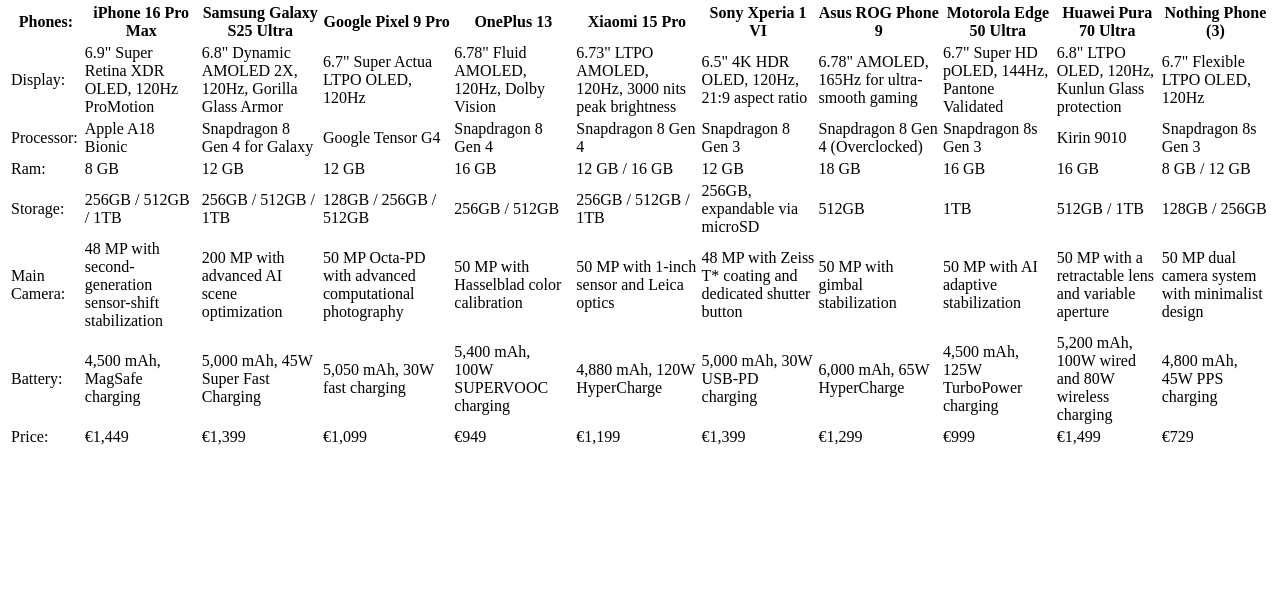
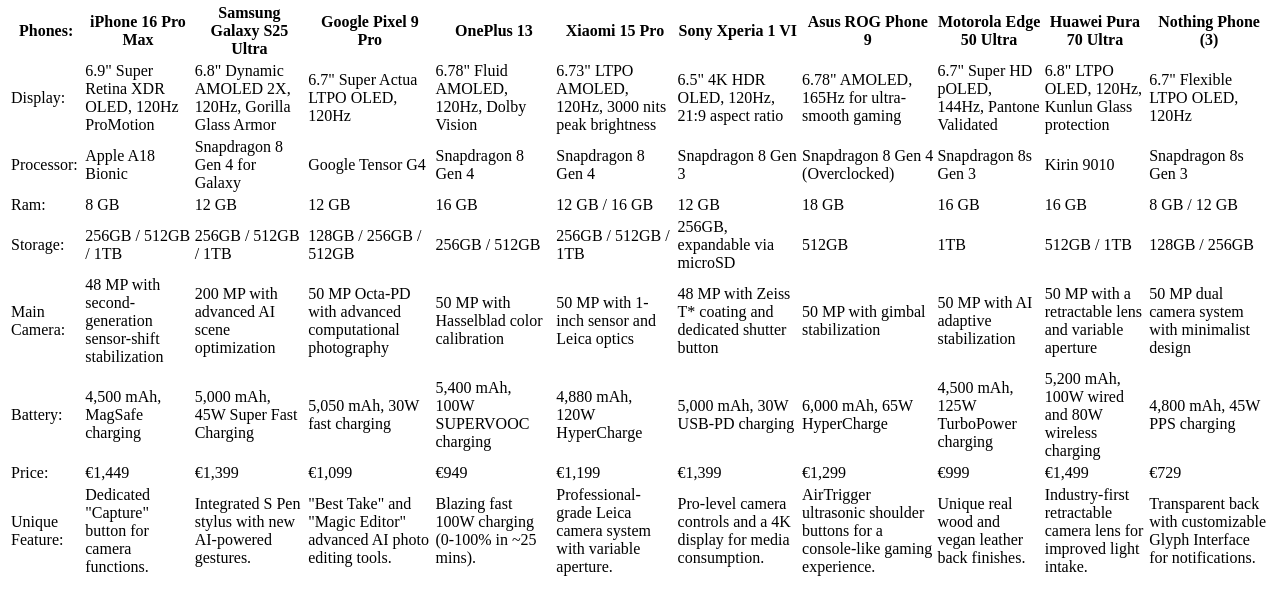
Before and after one commit to AlexanderRobinJonsson/tablesProject, a plain HTML site: page index.html in a window 1280 px wide. Shown: the part 79-694 px from the top of the page. Drawn offline with Linux system fonts and the light colour scheme.

Commit message:
Add unique feature information to index.html

```diff
--- a/index.html
+++ b/index.html
@@ -120,6 +120,19 @@
                 <td>€1,499</td>
                 <td>€729</td>
             </tr>
+            <tr>
+                <td>Unique Feature:</td>
+                <td>Dedicated "Capture" button for camera functions.</td>
+                <td>Integrated S Pen stylus with new AI-powered gestures.</td>
+                <td>"Best Take" and "Magic Editor" advanced AI photo editing tools.</td>
+                <td>Blazing fast 100W charging (0-100% in ~25 mins).</td>
+                <td>Professional-grade Leica camera system with variable aperture.</td>
+                <td>Pro-level camera controls and a 4K display for media consumption.</td>
+                <td>AirTrigger ultrasonic shoulder buttons for a console-like gaming experience.</td>
+                <td>Unique real wood and vegan leather back finishes.</td>
+                <td>Industry-first retractable camera lens for improved light intake.</td>
+                <td>Transparent back with customizable Glyph Interface for notifications.</td>
+            </tr>
         </tbody>
     </table>
 </body>
```
